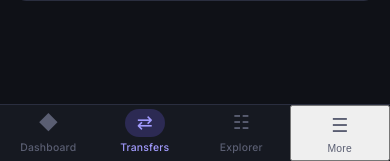
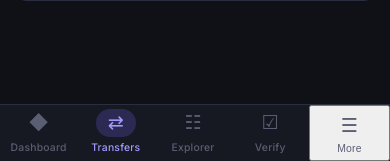
Before and after one commit to Alirvah/blockchain, a Django app: page /transfers/create/ in a window 390 px wide. Shown: the part 683-844 px from the top of the page. Run offline with Django 5.2, Linux system fonts and the light colour scheme; the visitor is signed in with stand-in values (Sample User, id 1); data that the repository does not hold is empty.

Commit message:
Add Verify tab to mobile nav, conditional pending balance, and pending balance tests
- Add Verify bottom tab linking to How It Works for both admin and customer mobile nav
- Hide pending balance cards when there are no pending transfers
- Add tests for pending balance visibility logic

Co-Authored-By: Claude Opus 4.6 <noreply@anthropic.com>

```diff
--- a/templates/base.html
+++ b/templates/base.html
@@ -144,6 +144,10 @@
             <span class="tab-icon">&#9783;</span>
             <span class="tab-label">Explorer</span>
         </a>
+        <a href="{% url 'how_it_works' %}" class="bottom-tab {% if request.resolver_match.url_name == 'how_it_works' or request.resolver_match.url_name == 'chain_validate' %}active{% endif %}">
+            <span class="tab-icon">&#9745;</span>
+            <span class="tab-label">Verify</span>
+        </a>
         <button class="bottom-tab" onclick="toggleSidebar()">
             <span class="tab-icon">&#9776;</span>
             <span class="tab-label">More</span>
@@ -161,9 +165,9 @@
             <span class="tab-icon">&#10148;</span>
             <span class="tab-label">Send</span>
         </a>
-        <a href="{% url 'explorer' %}" class="bottom-tab {% if request.resolver_match.url_name == 'explorer' %}active{% endif %}">
-            <span class="tab-icon">&#9783;</span>
-            <span class="tab-label">Explorer</span>
+        <a href="{% url 'how_it_works' %}" class="bottom-tab {% if request.resolver_match.url_name == 'how_it_works' or request.resolver_match.url_name == 'chain_validate' %}active{% endif %}">
+            <span class="tab-icon">&#9745;</span>
+            <span class="tab-label">Verify</span>
         </a>
         <button class="bottom-tab" onclick="toggleSidebar()">
             <span class="tab-icon">&#9776;</span>
--- a/templates/ledger/customer_dashboard.html
+++ b/templates/ledger/customer_dashboard.html
@@ -19,11 +19,13 @@
         </div>
     </div>
     <div class="animate-in delay-2" style="display:flex; flex-direction:column; gap:1rem;">
+        {% if wallet.pending_balance != wallet.balance %}
         <div class="stat-card">
             <div class="stat-label">Pending</div>
             <div class="stat-value" style="font-size:1.25rem;">{{ wallet.pending_balance|patcoin }} <span class="text-dim" style="font-size:0.8rem;">PAT</span></div>
             <div class="stat-sub">Including unconfirmed</div>
         </div>
+        {% endif %}
         <div class="stat-card">
             <div class="stat-label">Wallet ID</div>
             <div class="hash" style="font-size:0.75rem; word-break:break-all;">{{ wallet.id }}</div>
--- a/templates/ledger/customer_send.html
+++ b/templates/ledger/customer_send.html
@@ -15,11 +15,13 @@
         <div class="stat-value accent">{{ wallet.balance|patcoin }}</div>
         <div class="stat-sub">PAT ready to send</div>
     </div>
+    {% if wallet.pending_balance != wallet.balance %}
     <div class="stat-card animate-in delay-2">
         <div class="stat-label">Pending Balance</div>
         <div class="stat-value">{{ wallet.pending_balance|patcoin }}</div>
         <div class="stat-sub">Including unconfirmed transfers</div>
     </div>
+    {% endif %}
     <div class="stat-card animate-in delay-3">
         <div class="stat-label">Sending From</div>
         <div class="stat-value" style="font-size:1rem;">{% wallet_name wallet %}</div>
--- a/templates/ledger/wallet_detail.html
+++ b/templates/ledger/wallet_detail.html
@@ -17,11 +17,13 @@
         <div class="stat-value accent">{{ wallet.balance|patcoin }}</div>
         <div class="stat-sub">PAT confirmed</div>
     </div>
+    {% if wallet.pending_balance != wallet.balance %}
     <div class="stat-card">
         <div class="stat-label">Pending Balance</div>
         <div class="stat-value">{{ wallet.pending_balance|patcoin }}</div>
         <div class="stat-sub">PAT including unconfirmed</div>
     </div>
+    {% endif %}
     <div class="stat-card">
         <div class="stat-label">Type</div>
         <div class="stat-value" style="font-size:1rem;">
```
Also changed, not shown: ledger/tests.py (+26 -0 lines).
